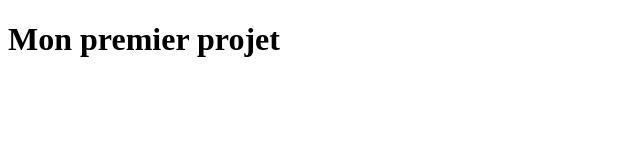
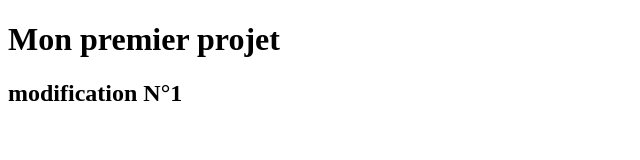
Before and after one commit to oussama-ais/FIRSTREPO, a plain HTML site: page index.html in a window 1280 px wide. Shown: the whole page, without its empty margins (0-640 px from the left). Drawn offline with Linux system fonts and the light colour scheme.

Commit message:
ajout du h2

```diff
--- a/index.html
+++ b/index.html
@@ -8,5 +8,6 @@
 </head>
 <body>
     <h1>Mon premier projet</h1>
+    <h2>modification N°1</h2>
 </body>
 </html>
```
